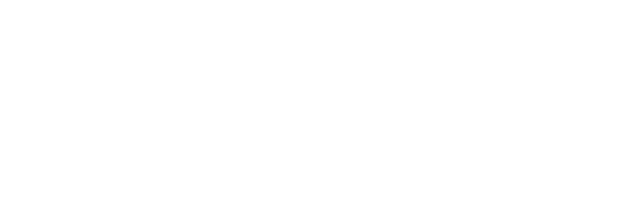
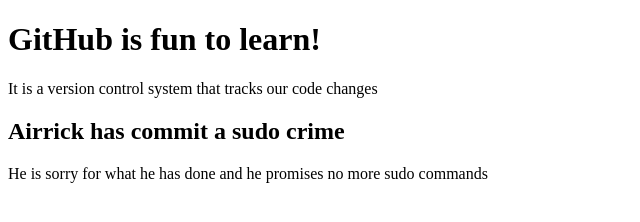
Before and after one commit to jps-wilson/spring-summer-1190, a plain HTML site: page index.html in a window 1280 px wide. Shown: the whole page, without its empty margins (0-640 px from the left). Drawn offline with Linux system fonts and the light colour scheme.

Commit message:
Add initial HTML structure and content to index.html

```diff
--- a/index.html
+++ b/index.html
@@ -3,9 +3,13 @@
 <head>
     <meta charset="UTF-8">
     <meta name="viewport" content="width=device-width, initial-scale=1.0">
-    <title>Document</title>
+    <title>GitHub Example</title>
 </head>
 <body>
+    <h1>GitHub is fun to learn!</h1>
+    <p>It is a version control system that tracks our code changes</p>
 
+    <h2>Airrick has commit a sudo crime</h2>
+    <p>He is sorry for what he has done and he promises no more sudo commands</p>
 </body>
 </html>
```
